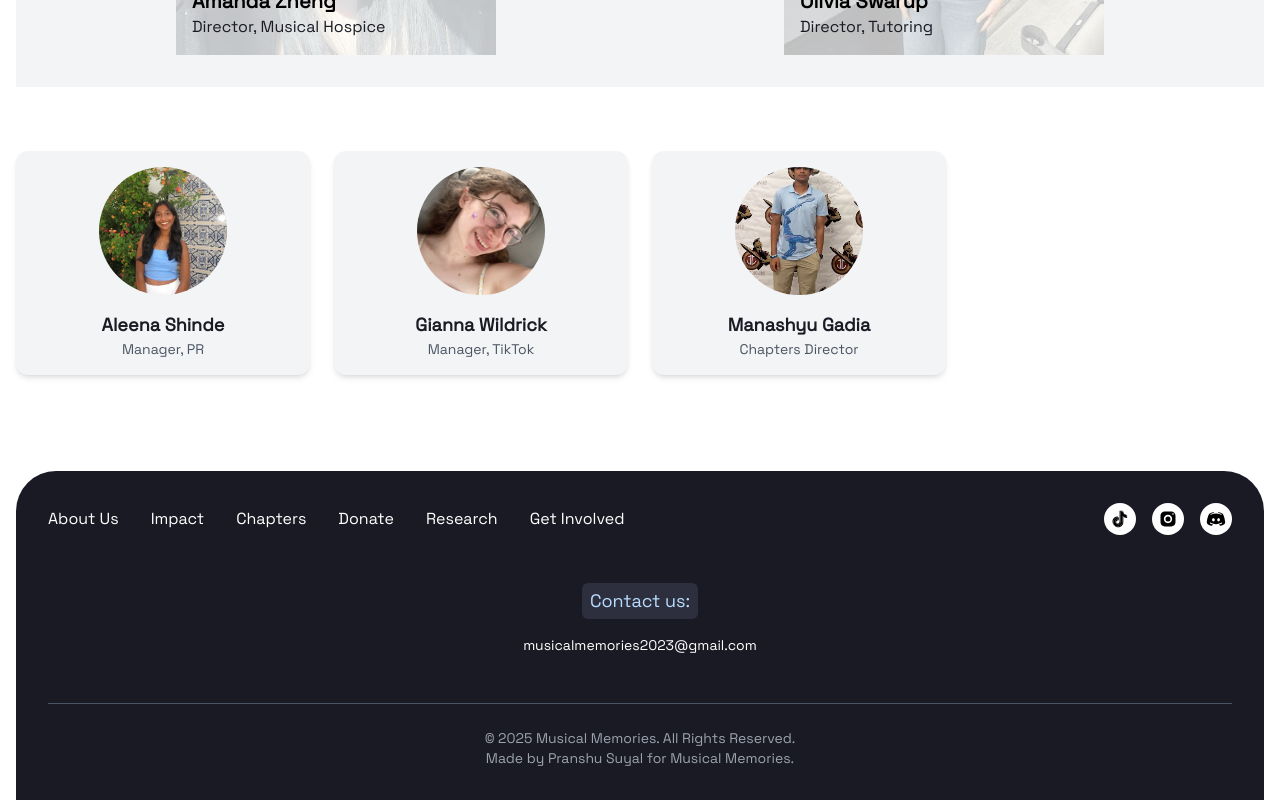
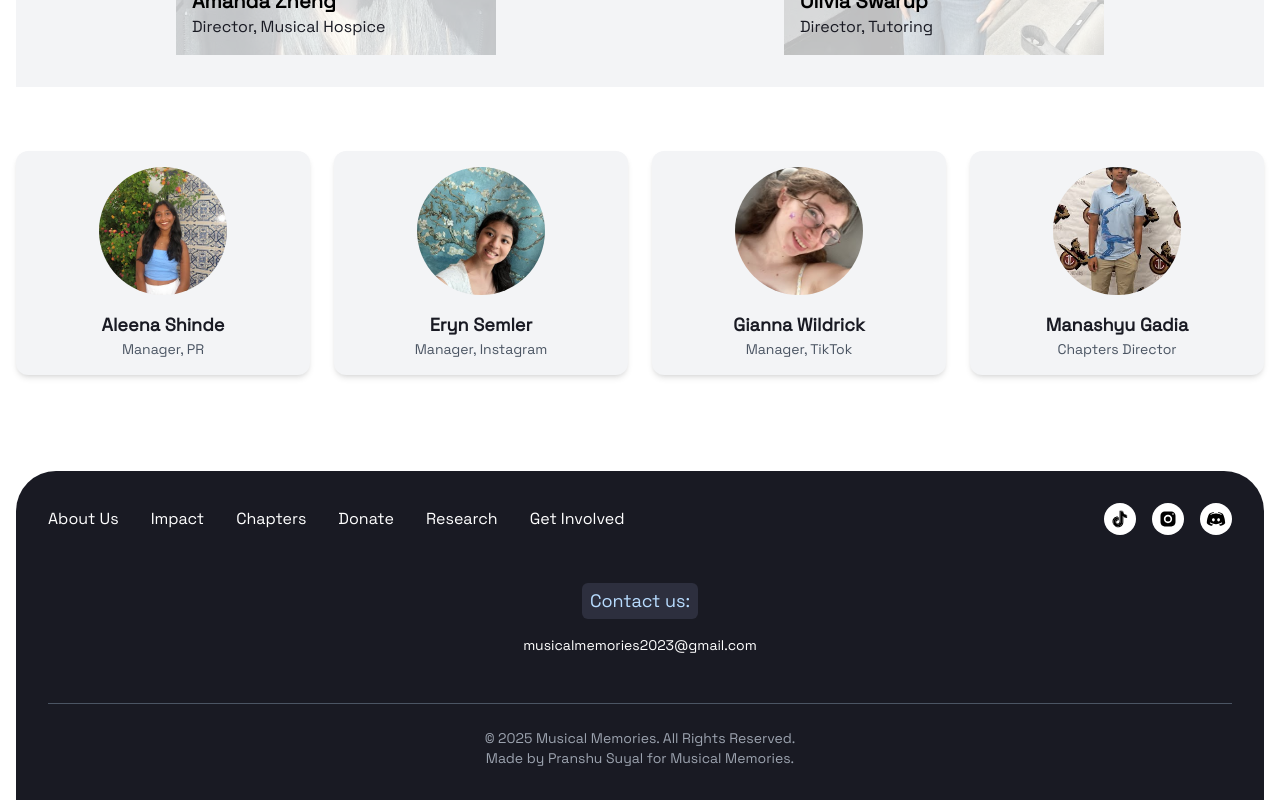
Before and after one commit to prsuyal/musical-memories, a React (Create React App) app: page /about in a window 1280 px wide. Shown: the part 1407-2207 px from the top of the page. Built offline with nearby package versions, Linux system fonts and the light colour scheme.

Commit message:
Eryn addition

```diff
--- a/src/pages/About.js
+++ b/src/pages/About.js
@@ -19,6 +19,7 @@ import Amanda from '../assets/images/AmandaZheng.jpg'
 import Olivia from '../assets/images/Olivia.jpg'
 import Gianna from '../assets/images/GiannaWildrick.jpg'
 import Manu from '../assets/images/Manu.jpg'
+import Eryn from '../assets/images/Eryn.jpg'
 import Footer from '../components/Footer';
 
 const About = () => {
@@ -54,12 +55,13 @@ const About = () => {
       role: "Director, Tutoring",
       image: Olivia,
       bio: "Hi! My name is Olivia Swarup and I'm a rising junior in West Windsor, NJ. I've been playing the double bass for around 4 years, and am part of orchestras and chamber groups. I also love to explore different musical genres through the electric bass. I was drawn to Musical Memories throughb my passion for volunteering, as well as my past experiences in teaching. As Director of Tutoring, I am looking forward to helping students find joy in music, and can’t wait to help them build new connections!"
-    }
+    },
+
   ];
 
   const extendedTeamMembers = [
     { name: "Aleena Shinde", role: "Manager, PR", image: Aleena },
-    //{ name: "Christine Cho", role: "Manager, Instagram", image: Christine },
+    { name: "Eryn Semler", role: "Manager, Instagram", image: Eryn },
     { name: "Gianna Wildrick", role: "Manager, TikTok", image: Gianna },
     { name: "Manashyu Gadia", role: "Chapters Director", image: Manu}
   ];
```
Also changed, not shown: src/assets/images/Eryn.jpg (added).
